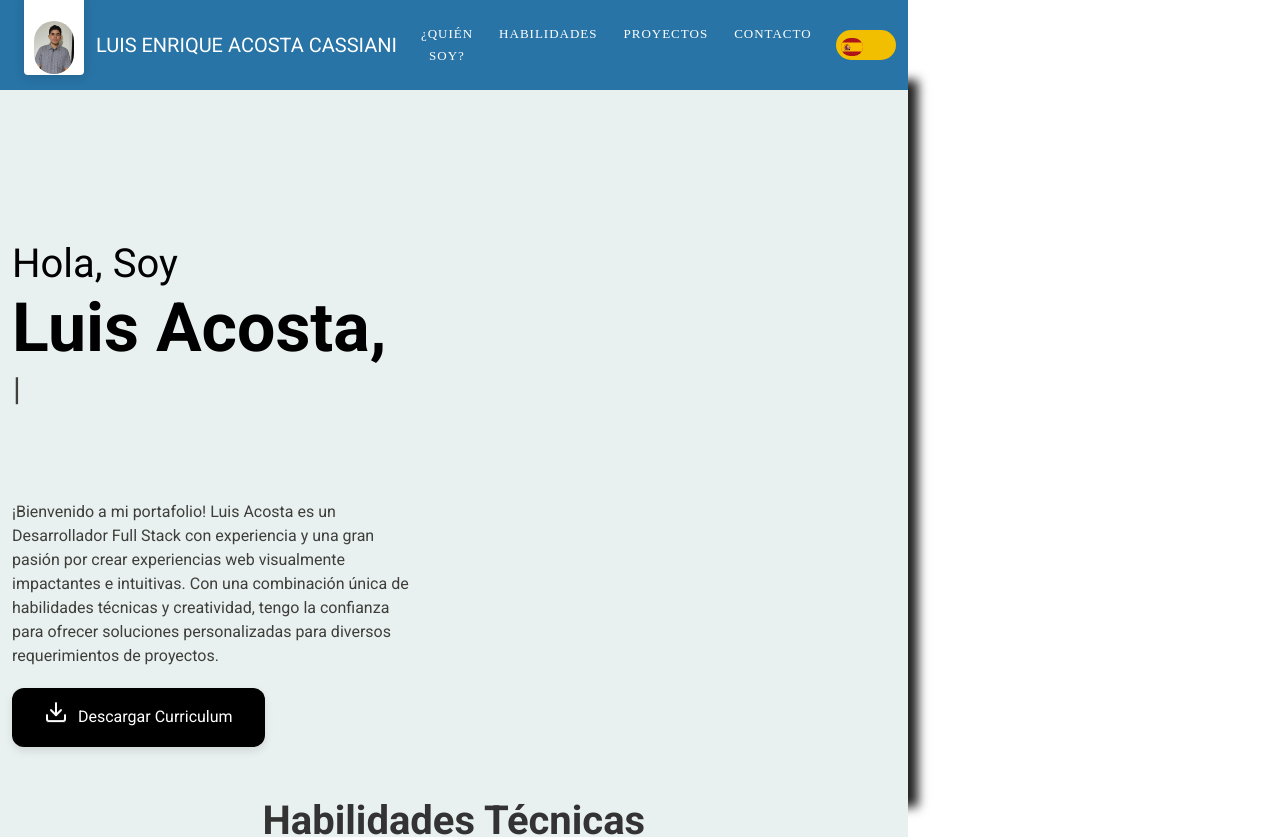
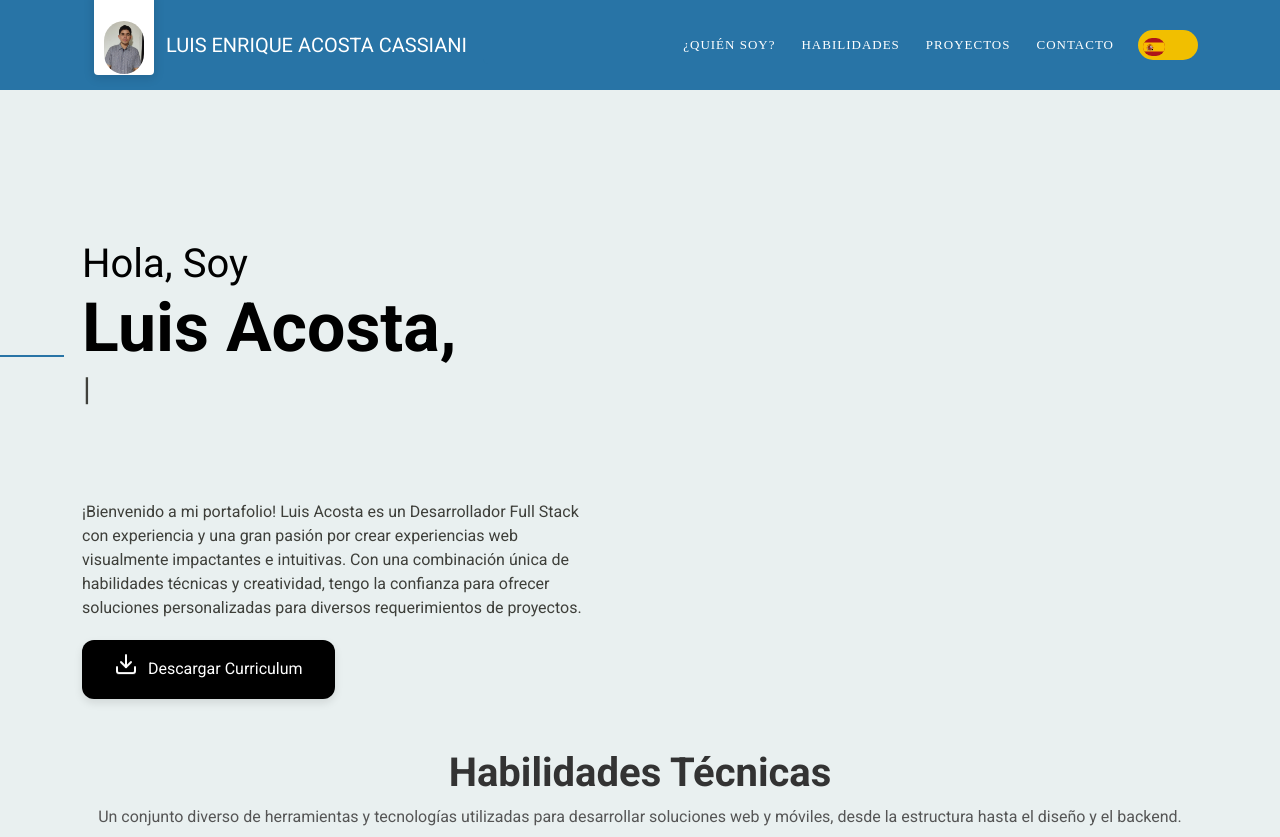
Before and after one commit to Luis712-byte/Hoja-de-vida, a React (Create React App) app: page / in a window 1280 px wide. Shown: the top 837 px of the page. Built offline with nearby package versions, Linux system fonts and the light colour scheme.

Commit message:
Update index.css

```diff
--- a/src/index.css
+++ b/src/index.css
@@ -4,7 +4,6 @@ body {
   font-family: "Arial", sans-serif;
   -webkit-font-smoothing: antialiased;
   -moz-osx-font-smoothing: grayscale;
-  width: min-content
 }
 
 code {
```
